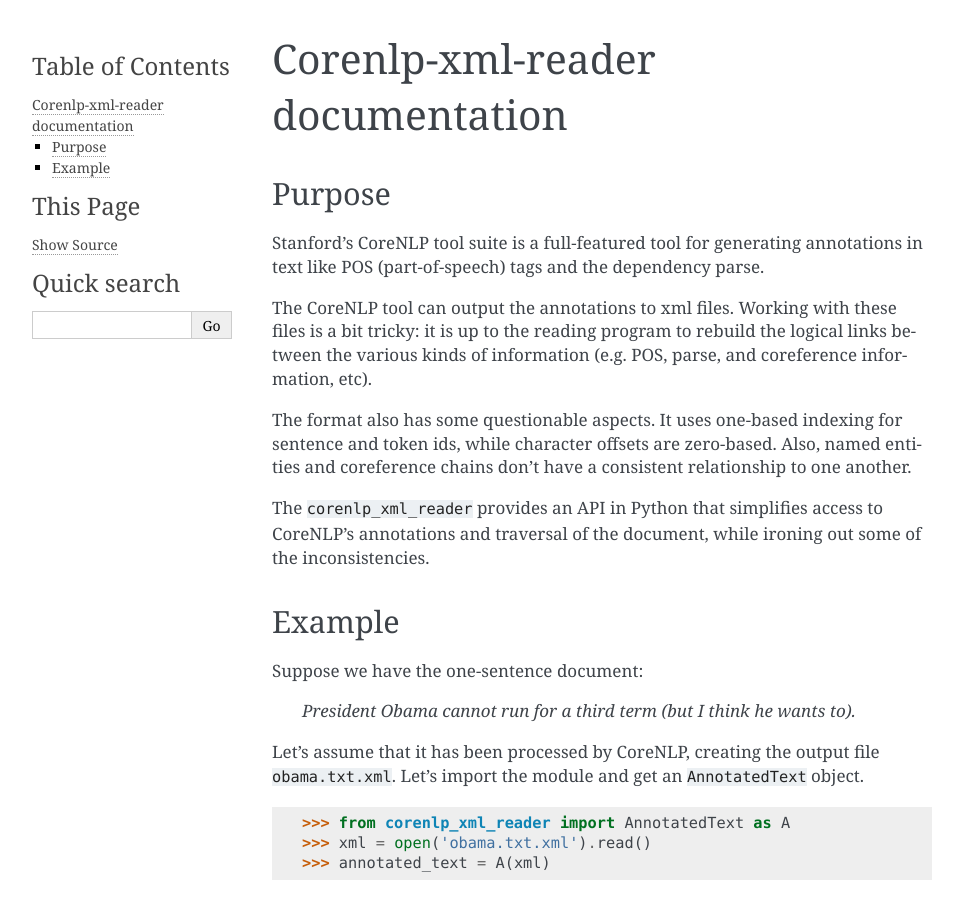
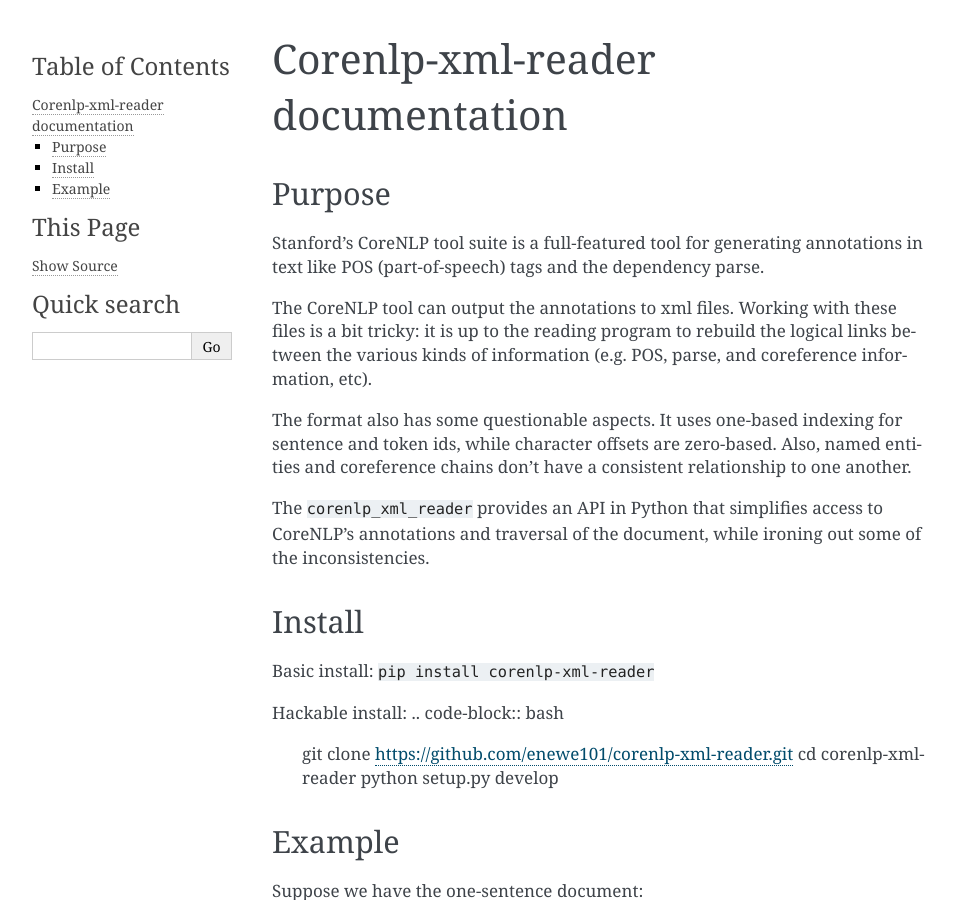
Before and after one commit to enewe101/corenlp-xml-reader, a Sphinx documentation site: the page built from docs/index.rst, in a window 1280 px wide and 900 px high. Shown: the whole window, without its empty margins (148-1111 px from the left). Built offline with Sphinx 7.4.7, drawn with Linux system fonts in a browser that asks for light colours.

Commit message:
add installation note

```diff
--- a/docs/index.rst
+++ b/docs/index.rst
@@ -26,6 +26,18 @@
 The ``corenlp_xml_reader`` provides an API in Python that simplifies
 access to CoreNLP's annotations and traversal of the document, while
 ironing out some of the inconsistencies.
+
+Install
+-------
+
+Basic install: ``pip install corenlp-xml-reader``
+
+Hackable install:
+.. code-block:: bash
+
+   git clone https://github.com/enewe101/corenlp-xml-reader.git
+   cd corenlp-xml-reader
+   python setup.py develop
 
 Example
 -------
```
Also changed, not shown: README.rst (+12 -0 lines).
